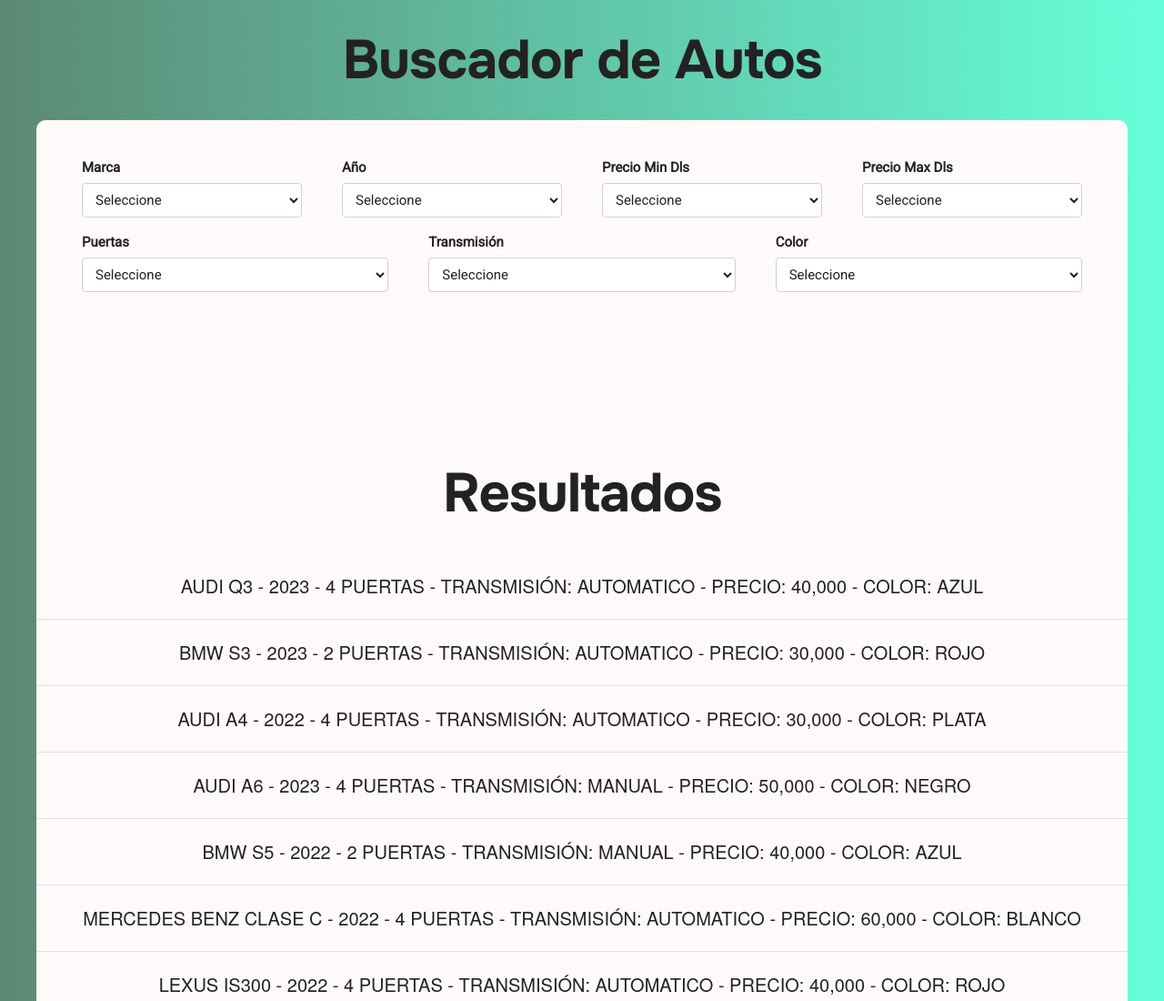
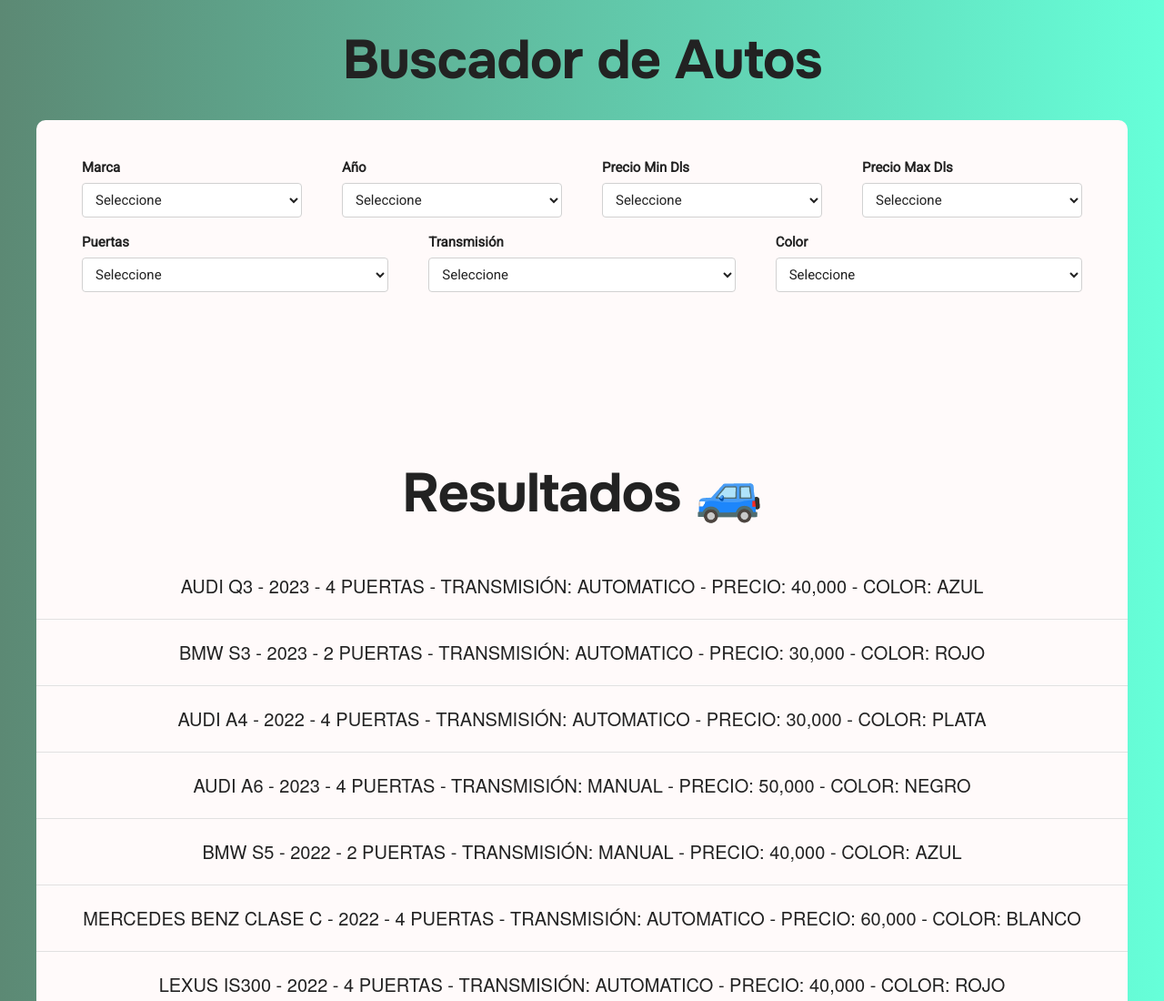
Before and after one commit to marceloreyran/Auto-Store, a plain HTML site: page index.html in a window 1280 px wide. Shown: the top 1100 px of the page at 91% size. Drawn offline with Linux system fonts and the light colour scheme.

Commit message:
other commit

```diff
--- a/index.html
+++ b/index.html
@@ -98,7 +98,7 @@
         </form>
 
 
-        <h1>Resultados</h1>
+        <h1>Resultados 🚙</h1>
         <div id="resultado"></div>
     </div>
 
```
